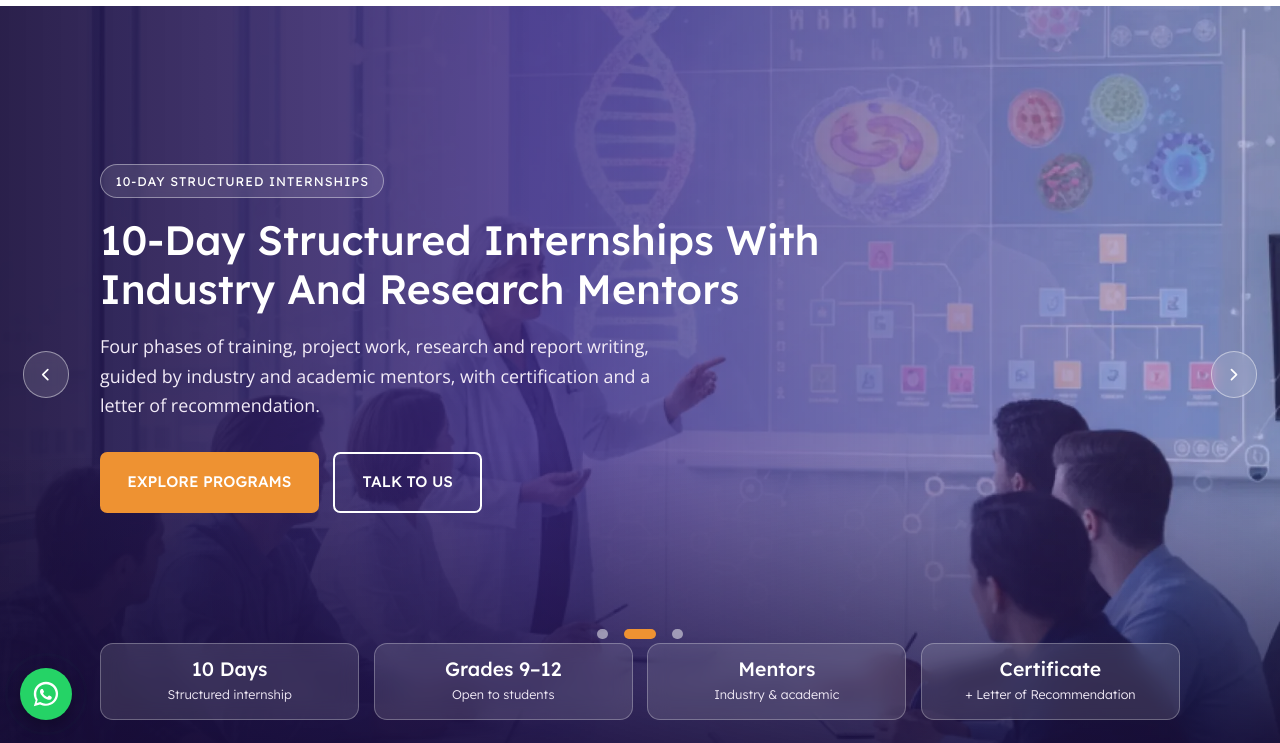
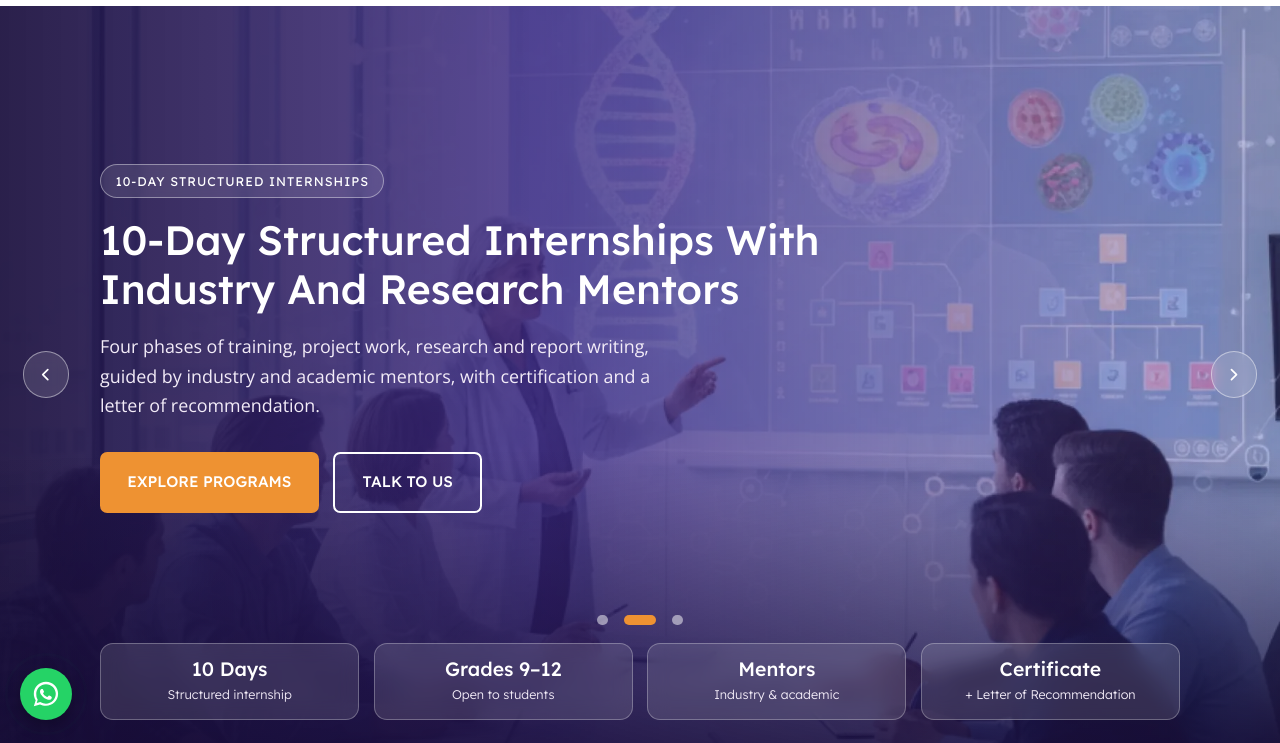
Before and after one commit to rizvanmansuri-lgtm/slsinterns, a plain HTML site: page new1/index-new.html in a window 1280 px wide. Shown: the part 57-800 px from the top of the page. Drawn offline with Linux system fonts and the light colour scheme.

Commit message:
banner hcanges

```diff
--- a/new1/css/index-new.css
+++ b/new1/css/index-new.css
@@ -29,7 +29,7 @@
 .nhero__arrow svg{width:1.2rem;height:1.2rem}
 .nhero__arrow--prev{left:1.6rem}
 .nhero__arrow--next{right:1.6rem}
-.nhero .nhero__dots{position:absolute;left:0;right:0;bottom:7.2rem;z-index:6;display:flex;justify-content:center;gap:.6rem}
+.nhero .nhero__dots{position:absolute;left:0;right:0;bottom:8.2rem;z-index:6;display:flex;justify-content:center;gap:.6rem}
 .nhero .swiper-pagination-bullet{position:relative;width:.7rem;height:.7rem;margin:0;border-radius:.4rem;background:rgba(255,255,255,.5);opacity:1;transition:width .3s,background .3s}
 .nhero .swiper-pagination-bullet::after{content:"";position:absolute;inset:-.55rem -.2rem}
 .nhero .swiper-pagination-bullet-active{width:2.2rem;background:var(--color-accent)}
```
